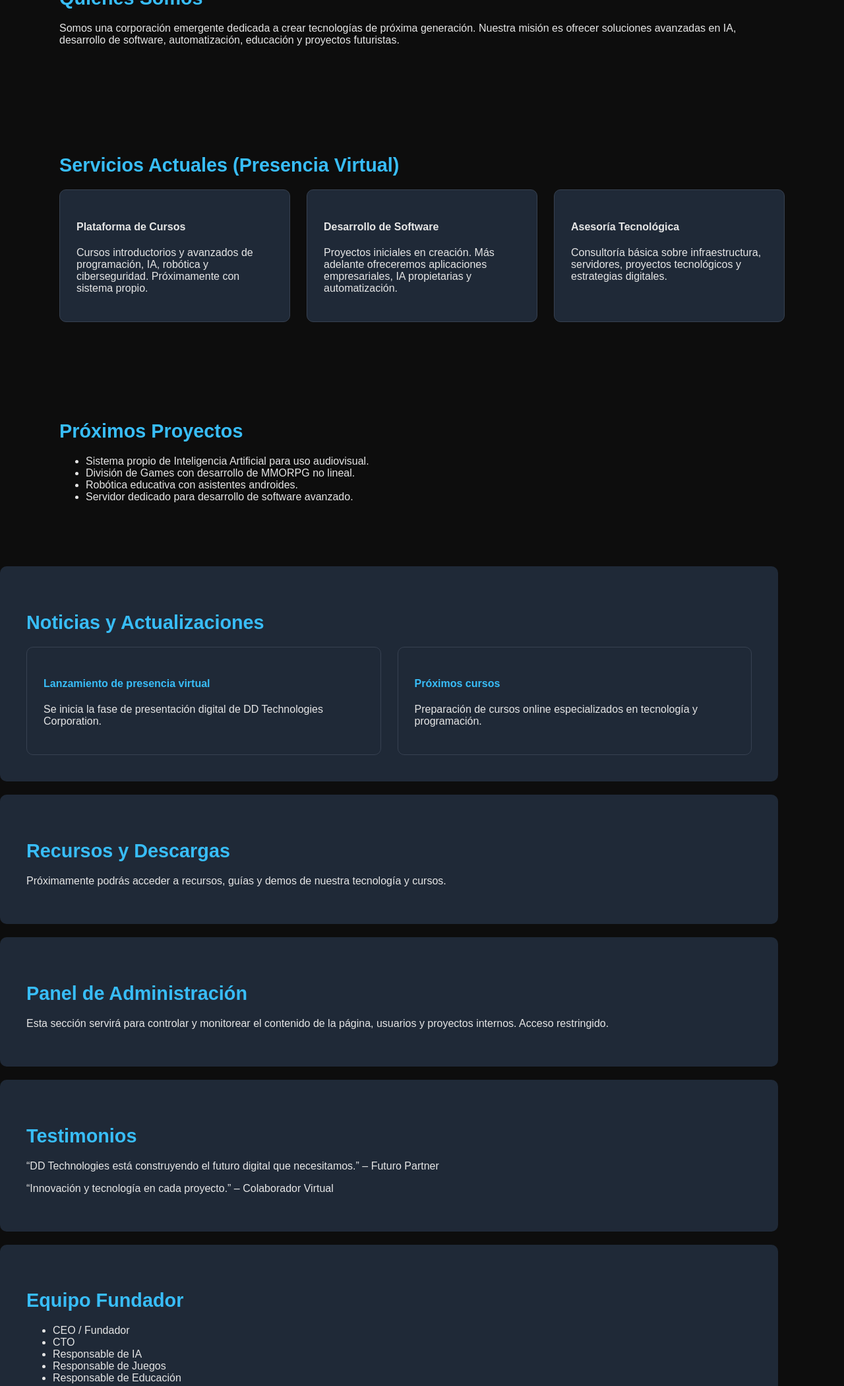
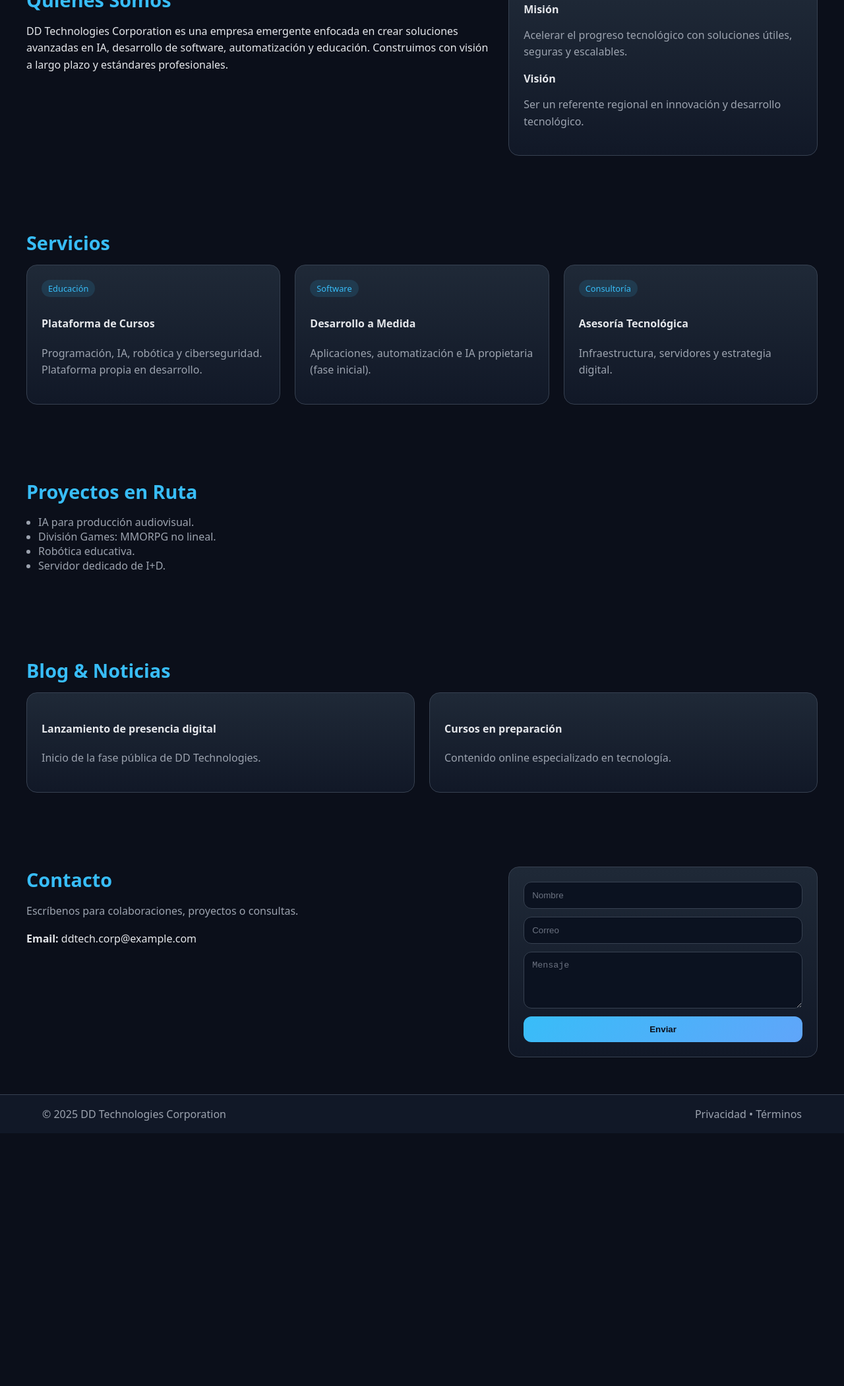
Before and after one commit to ddtechnologiespy/ddtechnologies-site, a plain HTML site: page index.html in a window 1280 px wide. Shown: the part 570-2670 px from the top of the page at 66% size. After the commit the page ends 2287 px from the top, so only its background shows below. Drawn offline with Linux system fonts and the light colour scheme.

Commit message:
Refactor index.html for better design and usability
Updated HTML structure and styles for improved layout and responsiveness.

```diff
--- a/index.html
+++ b/index.html
@@ -2,154 +2,152 @@
 <html lang="es">
 <head>
   <meta charset="UTF-8" />
-    <meta name="viewport" content="width=device-width, initial-scale=1.0" />
-    <title>DD Technologies Corporation</title>
+  <meta name="viewport" content="width=device-width, initial-scale=1" />
+  <title>DD Technologies Corporation | Innovación y Tecnología</title>
+  <meta name="description" content="DD Technologies Corporation desarrolla soluciones en IA, software, educación tecnológica y proyectos futuristas." />
+  <meta name="theme-color" content="#0f172a" />
   <style>
-        body { margin: 0; font-family: Arial, Helvetica, sans-serif; background: #0d0d0d; color: #e6e6e6; }
-        header { background: #111827; padding: 20px 40px; display: flex; justify-content: space-between; align-items: center; border-bottom: 1px solid #1f2937; }
-        header h1 { margin: 0; font-size: 1.6rem; color: #38bdf8; }
-        nav a { margin-left: 25px; text-decoration: none; color: #e5e7eb; font-weight: bold; transition: 0.2s; }
-        nav a:hover { color: #38bdf8; }
-        .hero { padding: 120px 40px; text-align: center; background: linear-gradient(135deg, #1e3a8a, #0f172a); }
-        .hero h2 { font-size: 2.4rem; margin-bottom: 10px; }
-        .hero p { font-size: 1.2rem; max-width: 700px; margin: 0 auto; opacity: 0.9; }
-        .section { padding: 60px 40px; max-width: 1100px; margin: auto; }
-        .section h3 { font-size: 1.8rem; margin-bottom: 20px; color: #38bdf8; }
-        .cards { display: grid; grid-template-columns: repeat(auto-fit, minmax(260px, 1fr)); gap: 25px; }
-        .card { background: #1f2937; padding: 25px; border-radius: 10px; border: 1px solid #374151; transition: 0.3s; }
-        .card:hover { border-color: #38bdf8; transform: translateY(-5px); }
-        footer { padding: 40px; text-align: center; margin-top: 40px; background: #111827; border-top: 1px solid #1f2937; font-size: 0.9rem; opacity: 0.7; }
-        .news, .downloads, .admin-panel, .testimonials, .team, .newsletter, .certifications, .blog, .social, .join { background: #1f2937; padding: 40px; margin: 20px 0; border-radius: 10px; }
-        .news h4, .downloads h4, .admin-panel h4, .testimonials h4, .team h4, .newsletter h4, .certifications h4, .blog h4, .social h4, .join h4 { color: #38bdf8; }
+    :root{
+      --bg:#0b0f1a; --panel:#111827; --card:#1f2937; --line:#374151; --txt:#e5e7eb; --muted:#9ca3af; --accent:#38bdf8;
+    }
+    *{box-sizing:border-box}
+    html{scroll-behavior:smooth}
+    body{margin:0;font-family:system-ui,-apple-system,Segoe UI,Roboto,Ubuntu,Arial;background:radial-gradient(1200px 600px at 50% -10%,#1e3a8a22,transparent),var(--bg);color:var(--txt)}
+    a{color:inherit;text-decoration:none}
+    header{position:sticky;top:0;z-index:20;background:rgba(17,24,39,.85);backdrop-filter:blur(8px);border-bottom:1px solid var(--line)}
+    .wrap{max-width:1200px;margin:auto;padding:18px 24px}
+    .row{display:flex;align-items:center;justify-content:space-between;gap:16px}
+    h1{font-size:1.35rem;color:var(--accent);margin:0}
+    nav a{margin-left:18px;font-weight:600;opacity:.9}
+    nav a:hover{color:var(--accent)}
+
+    .hero{padding:110px 24px 90px;text-align:center}
+    .hero h2{font-size:clamp(2rem,4vw,2.6rem);margin:.2em 0}
+    .hero p{max-width:760px;margin:0 auto 22px;color:var(--muted)}
+    .cta{display:inline-flex;gap:12px}
+    .btn{padding:12px 18px;border-radius:12px;border:1px solid var(--line);background:var(--panel)}
+    .btn.primary{background:linear-gradient(135deg,#38bdf8,#60a5fa);color:#0b0f1a;border:none;font-weight:700}
+    .btn:hover{transform:translateY(-1px)}
+
+    section{padding:56px 24px}
+    .section{max-width:1200px;margin:auto}
+    h3{font-size:1.8rem;color:var(--accent);margin:0 0 14px}
+    p{line-height:1.6}
+
+    .grid{display:grid;grid-template-columns:repeat(auto-fit,minmax(260px,1fr));gap:22px}
+    .card{background:linear-gradient(180deg,#1f2937,#111827);border:1px solid var(--line);border-radius:16px;padding:22px}
+    .card:hover{border-color:var(--accent)}
+    .badge{display:inline-block;padding:4px 10px;border-radius:999px;background:#38bdf822;color:var(--accent);font-size:.8rem;margin-bottom:8px}
+
+    ul{padding-left:18px}
+
+    .split{display:grid;grid-template-columns:1.2fr .8fr;gap:28px}
+    @media (max-width:900px){.split{grid-template-columns:1fr}}
+
+    .form{display:grid;gap:12px}
+    input,textarea{background:#0b1220;border:1px solid var(--line);border-radius:12px;color:var(--txt);padding:12px}
+    input::placeholder,textarea::placeholder{color:#6b7280}
+
+    footer{border-top:1px solid var(--line);background:var(--panel)}
+    footer .row{flex-wrap:wrap}
+    .muted{color:var(--muted)}
   </style>
 </head>
 <body>
 <header>
-        <h1>DD Technologies Corporation</h1>
-        <nav>
+  <div class="wrap row">
+    <h1>DD Technologies</h1>
+    <nav aria-label="Navegación principal">
       <a href="#about">Nosotros</a>
       <a href="#services">Servicios</a>
-            <a href="#future">Proyectos</a>
+      <a href="#projects">Proyectos</a>
+      <a href="#blog">Blog</a>
       <a href="#contact">Contacto</a>
     </nav>
+  </div>
 </header>
 
+<main>
   <section class="hero">
-        <h2>Innovación • Tecnología • Futuro</h2>
-        <p>DD Technologies Corporation es una empresa enfocada en el desarrollo tecnológico, inteligencia artificial, soluciones de software y visión futurista empresarial.</p>
+    <span class="badge">Corporación tecnológica</span>
+    <h2>Innovación • IA • Software • Futuro</h2>
+    <p>Diseñamos y construimos tecnología de próxima generación: inteligencia artificial, software escalable y educación tecnológica.</p>
+    <div class="cta">
+      <a class="btn primary" href="#contact">Hablemos</a>
+      <a class="btn" href="#projects">Ver proyectos</a>
+    </div>
   </section>
 
-    <section class="section" id="about">
+  <section id="about">
+    <div class="section split">
+      <div>
         <h3>Quiénes Somos</h3>
-        <p>Somos una corporación emergente dedicada a crear tecnologías de próxima generación. Nuestra misión es ofrecer soluciones avanzadas en IA, desarrollo de software, automatización, educación y proyectos futuristas.</p>
-    </section>
-
-    <section class="section" id="services">
-        <h3>Servicios Actuales (Presencia Virtual)</h3>
-        <div class="cards">
-            <div class="card">
-                <h4>Plataforma de Cursos</h4>
-                <p>Cursos introductorios y avanzados de programación, IA, robótica y ciberseguridad. Próximamente con sistema propio.</p>
+        <p>DD Technologies Corporation es una empresa emergente enfocada en crear soluciones avanzadas en IA, desarrollo de software, automatización y educación. Construimos con visión a largo plazo y estándares profesionales.</p>
       </div>
       <div class="card">
-                <h4>Desarrollo de Software</h4>
-                <p>Proyectos iniciales en creación. Más adelante ofreceremos aplicaciones empresariales, IA propietarias y automatización.</p>
-            </div>
-            <div class="card">
-                <h4>Asesoría Tecnológica</h4>
-                <p>Consultoría básica sobre infraestructura, servidores, proyectos tecnológicos y estrategias digitales.</p>
+        <strong>Misión</strong>
+        <p class="muted">Acelerar el progreso tecnológico con soluciones útiles, seguras y escalables.</p>
+        <strong>Visión</strong>
+        <p class="muted">Ser un referente regional en innovación y desarrollo tecnológico.</p>
       </div>
     </div>
   </section>
 
-    <section class="section" id="future">
-        <h3>Próximos Proyectos</h3>
-        <ul>
-            <li>Sistema propio de Inteligencia Artificial para uso audiovisual.</li>
-            <li>División de Games con desarrollo de MMORPG no lineal.</li>
-            <li>Robótica educativa con asistentes androides.</li>
-            <li>Servidor dedicado para desarrollo de software avanzado.</li>
-        </ul>
-    </section>
-
-    <section class="section news" id="news">
-        <h3>Noticias y Actualizaciones</h3>
-        <div class="cards">
-            <div class="card">
-                <h4>Lanzamiento de presencia virtual</h4>
-                <p>Se inicia la fase de presentación digital de DD Technologies Corporation.</p>
-            </div>
-            <div class="card">
-                <h4>Próximos cursos</h4>
-                <p>Preparación de cursos online especializados en tecnología y programación.</p>
+  <section id="services">
+    <div class="section">
+      <h3>Servicios</h3>
+      <div class="grid">
+        <div class="card"><span class="badge">Educación</span><h4>Plataforma de Cursos</h4><p class="muted">Programación, IA, robótica y ciberseguridad. Plataforma propia en desarrollo.</p></div>
+        <div class="card"><span class="badge">Software</span><h4>Desarrollo a Medida</h4><p class="muted">Aplicaciones, automatización e IA propietaria (fase inicial).</p></div>
+        <div class="card"><span class="badge">Consultoría</span><h4>Asesoría Tecnológica</h4><p class="muted">Infraestructura, servidores y estrategia digital.</p></div>
       </div>
     </div>
   </section>
 
-    <section class="section downloads" id="downloads">
-        <h3>Recursos y Descargas</h3>
-        <p>Próximamente podrás acceder a recursos, guías y demos de nuestra tecnología y cursos.</p>
+  <section id="projects">
+    <div class="section">
+      <h3>Proyectos en Ruta</h3>
+      <ul class="muted">
+        <li>IA para producción audiovisual.</li>
+        <li>División Games: MMORPG no lineal.</li>
+        <li>Robótica educativa.</li>
+        <li>Servidor dedicado de I+D.</li>
+      </ul>
+    </div>
   </section>
 
-    <section class="section admin-panel" id="admin">
-        <h3>Panel de Administración</h3>
-        <p>Esta sección servirá para controlar y monitorear el contenido de la página, usuarios y proyectos internos. Acceso restringido.</p>
+  <section id="blog">
+    <div class="section">
+      <h3>Blog & Noticias</h3>
+      <div class="grid">
+        <div class="card"><h4>Lanzamiento de presencia digital</h4><p class="muted">Inicio de la fase pública de DD Technologies.</p></div>
+        <div class="card"><h4>Cursos en preparación</h4><p class="muted">Contenido online especializado en tecnología.</p></div>
+      </div>
+    </div>
   </section>
 
-    <section class="section testimonials" id="testimonials">
-        <h3>Testimonios</h3>
-        <p>“DD Technologies está construyendo el futuro digital que necesitamos.” – Futuro Partner</p>
-        <p>“Innovación y tecnología en cada proyecto.” – Colaborador Virtual</p>
+  <section id="contact">
+    <div class="section split">
+      <div>
+        <h3>Contacto</h3>
+        <p class="muted">Escríbenos para colaboraciones, proyectos o consultas.</p>
+        <p><strong>Email:</strong> ddtech.corp@example.com</p>
+      </div>
+      <form class="card form" aria-label="Formulario de contacto">
+        <input placeholder="Nombre" />
+        <input placeholder="Correo" type="email" />
+        <textarea rows="4" placeholder="Mensaje"></textarea>
+        <button class="btn primary" type="button">Enviar</button>
+      </form>
+    </div>
   </section>
-
-    <section class="section team" id="team">
-        <h3>Equipo Fundador</h3>
-        <ul>
-            <li>CEO / Fundador</li>
-            <li>CTO</li>
-            <li>Responsable de IA</li>
-            <li>Responsable de Juegos</li>
-            <li>Responsable de Educación</li>
-        </ul>
-    </section>
-
-    <section class="section newsletter" id="newsletter">
-        <h3>Suscripción a Novedades</h3>
-        <p>Regístrate para recibir noticias y actualizaciones sobre DD Technologies.</p>
-    </section>
-
-    <section class="section certifications" id="certifications">
-        <h3>Certificaciones y Estándares</h3>
-        <ul>
-            <li>ISO 9001 (próximo)</li>
-            <li>Seguridad y privacidad de datos</li>
-            <li>Buenas prácticas de desarrollo</li>
-        </ul>
-    </section>
-
-    <section class="section blog" id="blog">
-        <h3>Blog Corporativo</h3>
-        <p>Próximamente noticias y artículos sobre innovación tecnológica y proyectos internos.</p>
-    </section>
-
-    <section class="section social" id="social">
-        <h3>Redes Sociales</h3>
-        <p>Próximamente presencia en Twitter, LinkedIn, Instagram y YouTube.</p>
-    </section>
-
-    <section class="section join" id="join">
-        <h3>Únete a DD Technologies</h3>
-        <p>Invitamos a talentos tecnológicos a colaborar y formar parte de nuestros futuros proyectos.</p>
-    </section>
-
-    <section class="section" id="contact">
-        <h3>Contacto</h3>
-        <p>Correo corporativo (temporal): <strong>ddtech.corp@example.com</strong><br>
-        Redes sociales y medios oficiales próximamente.</p>
-    </section>
+</main>
 
 <footer>
-        © 2025 DD Technologies Corporation — Todos los derechos reservados.
+  <div class="wrap row">
+    <span class="muted">© 2025 DD Technologies Corporation</span>
+    <span class="muted">Privacidad • Términos</span>
+  </div>
 </footer>
 </body>
 </html>
```
Lines whose indentation alone changed are shown as unchanged.
